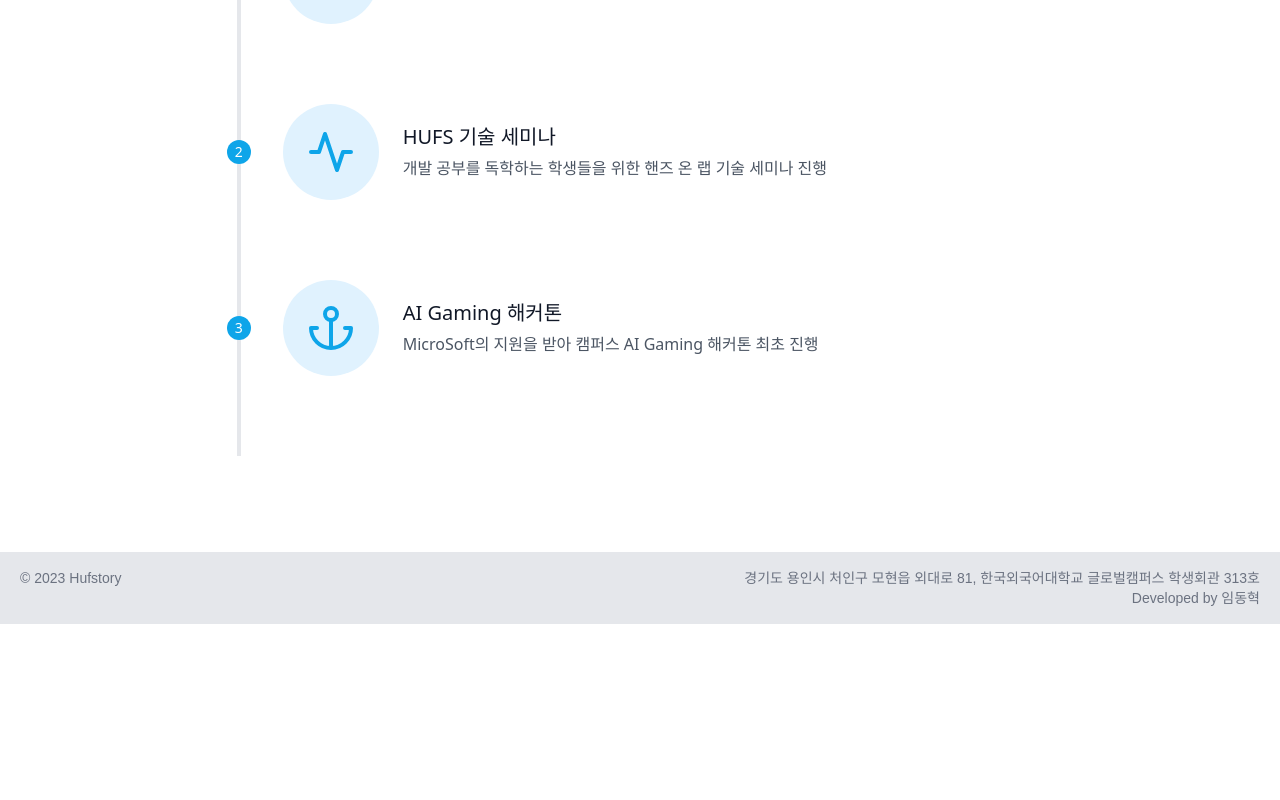
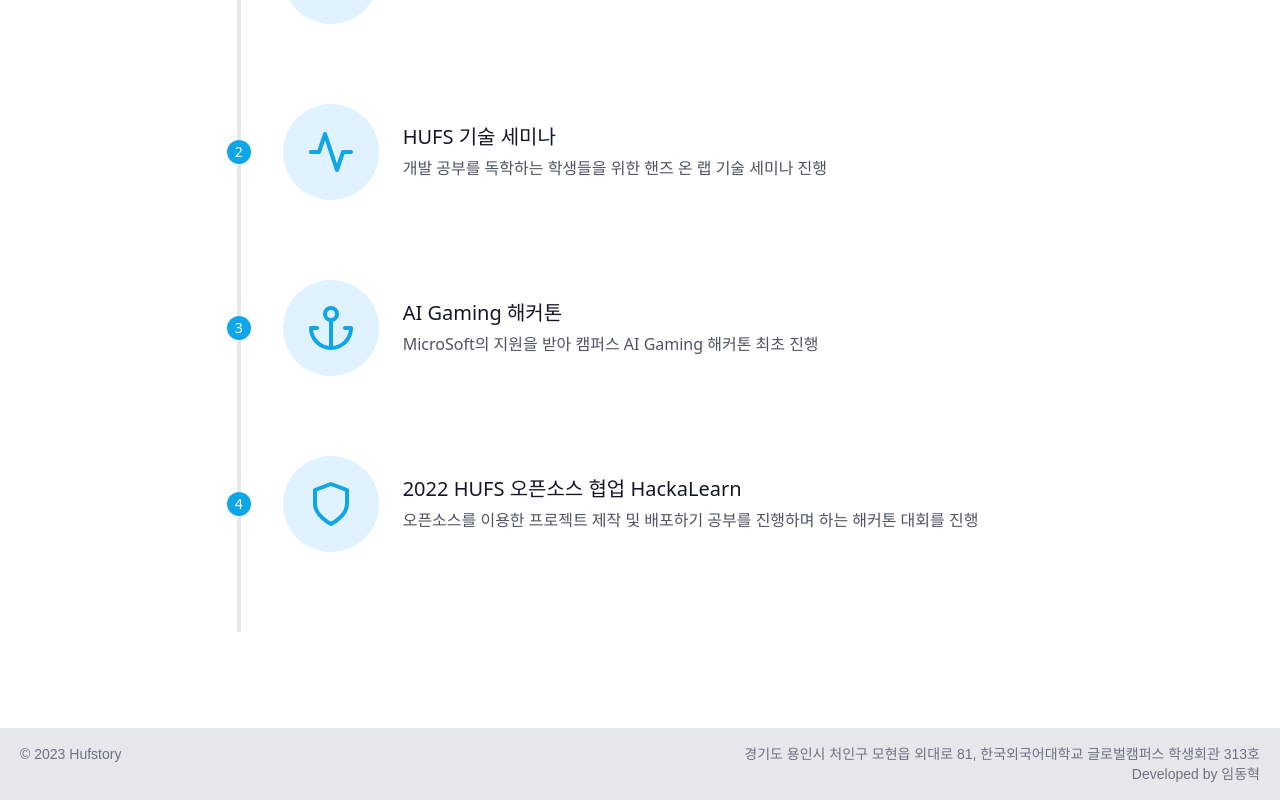
Before and after one commit to hufstory/hufstory.github.io, a React (Create React App) app: page /activity in a window 1280 px wide. Shown: the part 438-1238 px from the top of the page. Before the commit the page ends 1062 px from the top, so only its background shows below. Built offline with nearby package versions, Linux system fonts and the light colour scheme; a web font is replaced by a local one.

Commit message:
Hufstory Beta-1.1
지원서 및 내용 추가

```diff
--- a/src/App.tsx
+++ b/src/App.tsx
@@ -5,7 +5,7 @@ import About from "./pages/About/About"
 import Teams from "./pages/Teams/Teams"
 import Teams_Oechul from "./pages/Teams/Teams_Oechul"
 import Teams_Gbus from "./pages/Teams/Teams_Gbus"
-import Teams_Hubigo from "./pages/Teams/Teams_Hubigo"
+import Teams_hufsSpetition from "./pages/Teams/Teams_hufsSpetition"
 import Recruit from "./pages/Recruit/Recruit"
 import Activity from "./pages/Activity/Activity"
 
@@ -20,7 +20,7 @@ function App() {
         <Route path="/teams" element={<Teams />} />
         <Route path="/teams_oechul" element={<Teams_Oechul />} />
         <Route path="/teams_gbus" element={<Teams_Gbus />} />
-        <Route path="/teams_hubigo" element={<Teams_Hubigo />} />
+        <Route path="/teams_hufsSpetition" element={<Teams_hufsSpetition />} />
         <Route path="/recruit" element={<Recruit />} />
       </Routes>
     </Router>
--- a/src/components/Header.tsx
+++ b/src/components/Header.tsx
@@ -10,7 +10,7 @@ const Header = () => {
           to="/"
         >
           <span className="md:ml-5 text-2xl text-sky-500 font-nanumBold">
-            Hufstory
+            Hufstory-Beta.Ver
           </span>
         </Link>
         <nav className="md:ml-auto flex flex-wrap items-center text-base justify-center">
--- a/src/pages/Activity/Activity.tsx
+++ b/src/pages/Activity/Activity.tsx
@@ -14,7 +14,8 @@ const Activity = () => {
               HUFSTORY 세미나 활동 내역
             </h1>
             <p className="lg:w-2/3 mx-auto leading-relaxed text-base">
-              훕스토리에서 진행했던 세미나 활동 내역이며, 앞으로의 활동들이 추가될 예정입니다.
+              훕스토리에서 진행했던 세미나 활동 내역이며, 앞으로의 활동들이
+              추가될 예정입니다.
             </p>
           </div>
           <div className="flex relative pt-10 pb-20 sm:items-center md:w-2/3 mx-auto">
@@ -112,6 +113,38 @@ const Activity = () => {
               </div>
             </div>
           </div>
+          <div className="flex relative pb-20 sm:items-center md:w-2/3 mx-auto">
+            <div className="h-full w-6 absolute inset-0 flex items-center justify-center">
+              <div className="h-full w-1 bg-gray-200 pointer-events-none"></div>
+            </div>
+            <div className="flex-shrink-0 w-6 h-6 rounded-full mt-10 sm:mt-0 inline-flex items-center justify-center bg-sky-500 text-white relative z-10 title-font font-medium text-sm">
+              4
+            </div>
+            <div className="flex-grow md:pl-8 pl-6 flex sm:items-center items-start flex-col sm:flex-row">
+              <div className="flex-shrink-0 w-24 h-24 bg-sky-100 text-sky-500 rounded-full inline-flex items-center justify-center">
+                <svg
+                  fill="none"
+                  stroke="currentColor"
+                  stroke-linecap="round"
+                  stroke-linejoin="round"
+                  stroke-width="2"
+                  className="w-12 h-12"
+                  viewBox="0 0 24 24"
+                >
+                  <path d="M12 22s8-4 8-10V5l-8-3-8 3v7c0 6 8 10 8 10z"></path>
+                </svg>
+              </div>
+              <div className="flex-grow sm:pl-6 mt-6 sm:mt-0">
+                <h2 className="font-medium title-font text-gray-900 mb-1 text-xl">
+                  2022 HUFS 오픈소스 협업 HackaLearn
+                </h2>
+                <p className="leading-relaxed">
+                  오픈소스를 이용한 프로젝트 제작 및 배포하기 공부를 진행하며
+                  하는 해커톤 대회를 진행
+                </p>
+              </div>
+            </div>
+          </div>
         </div>
       </section>
 
--- a/src/pages/Recruit/Recruit.tsx
+++ b/src/pages/Recruit/Recruit.tsx
@@ -4,6 +4,9 @@ import Header from "../../components/Header"
 import Footer from "../../components/Footer"
 
 const Recruit = () => {
+  const url =
+    "https://docs.google.com/forms/d/e/1FAIpQLSfHGlTMNlkoKvlUVVD_p9VFaX8JEFH3u8TuKHJOc_TXiNfm4Q/viewform"
+
   return (
     <div>
       <Header />
@@ -19,7 +22,10 @@ const Recruit = () => {
               신청은 서울, 글로벌 상관 없이 한국외국어대학교 학생이면 누구나
               가능합니다!
             </p>
-            <button className="inline-flex mr-auto text-white bg-sky-500 border-0 py-2 px-6 hover:bg-sky-600 rounded text-lg animate-bounce mt-[2px] font-nanumRegular">
+            <button
+              onClick={() => window.open(url, '_blank')}
+              className="inline-flex mr-auto text-white bg-sky-500 border-0 py-2 px-6 hover:bg-sky-600 rounded text-lg animate-bounce mt-[2px] font-nanumRegular"
+            >
               지원하기
             </button>
           </div>
--- a/src/pages/Teams/Teams.tsx
+++ b/src/pages/Teams/Teams.tsx
@@ -33,9 +33,9 @@ const Teams = () => {
                 G버스: 버스 위치 정보 서비스
               </button>
             </Link>
-            <Link to="/Teams_Hubigo">
+            <Link to="/Teams_hufsSpetition">
               <button className="text-gray-600 bg-white border-b-2 py-2 px-8 hover:text-sky-600 hover:border-sky-600 text-sm sm:text-base md:text-lg">
-                HUBIGO: 강의 평가 서비스
+                외청: 외대 청원
               </button>
             </Link>
           </div>
--- a/src/pages/Teams/Teams_Gbus.tsx
+++ b/src/pages/Teams/Teams_Gbus.tsx
@@ -32,9 +32,9 @@ const Teams_Gbus = () => {
                 G버스: 버스 위치 정보 서비스
               </button>
             </Link>
-            <Link to="/Teams_Hubigo">
+            <Link to="/Teams_hufsSpetition">
               <button className="text-gray-600 bg-white border-b-2 py-2 px-8 hover:text-sky-600 hover:border-sky-600 text-sm sm:text-base md:text-lg">
-                HUBIGO: 강의 평가 서비스
+                외청: 외대 청원
               </button>
             </Link>
           </div>
@@ -43,9 +43,15 @@ const Teams_Gbus = () => {
             <h1 className="text-xl sm:text-2xl mb-4">
               G버스 : 버스 위치 정보 서비스
             </h1>
-            <p className="mb-2 text-sm sm:text-base">지버스 한줄 요약</p>
+            <p className="mb-2 text-sm sm:text-base">글로벌캠퍼스의 빨간 버스 및 셔틀 버스 위치 정보 서비스</p>
 
-            <p className="text-sm sm:text-base">한줄 설명</p>
+            <p className="text-sm sm:text-base">
+              1. 빵차 위치와 광역버스 위치를 한 뷰에 제공<br></br>
+              2. A정류장에서 B정류장으로 가는데 광역버스와 빵차 시간을 계산하여
+              더 빠른 방법 제공<br></br>
+              3. 광역버스 차고지, 빨버, 빵차 등 출발시간표를 함께제공(현재
+              시각을 기준으로)
+            </p>
           </div>
         </div>
       </div>
--- a/src/pages/Teams/Teams_Oechul.tsx
+++ b/src/pages/Teams/Teams_Oechul.tsx
@@ -32,9 +32,9 @@ const Teams_Oechul = () => {
                 G버스: 버스 위치 정보 서비스
               </button>
             </Link>
-            <Link to="/Teams_Hubigo">
+            <Link to="/Teams_hufsSpetition">
               <button className="text-gray-600 bg-white border-b-2 py-2 px-8 hover:text-sky-600 hover:border-sky-600 text-sm sm:text-base md:text-lg">
-                HUBIGO: 강의 평가 서비스
+                외청: 외대 청원
               </button>
             </Link>
           </div>
@@ -43,9 +43,17 @@ const Teams_Oechul = () => {
             <h1 className="text-xl sm:text-2xl mb-4">
               외출 : 외대생 솔로 탈출 프로젝트
             </h1>
-            <p className="mb-2 text-sm sm:text-base">외출 한줄 요약</p>
+            <p className="mb-2 text-sm sm:text-base">
+              외대생 솔로탈출 프로젝트 '외출'
+            </p>
 
-            <p className="text-sm sm:text-base">외출 설명</p>
+            <p className="text-sm sm:text-base">
+              외로운 솔로생들을 위한 솔로탈출 프로젝트 <br></br><br></br>
+              #이제 그만 외로워도 되잖아 <br></br>
+              #글로벌캠퍼스 #서울캠퍼스 #외대생 #모두 #환영 <br></br>
+              #곧크리스마스인데 #솔크는이제그만 #훕스토리 #신입도모집 <br></br>
+              #개발자 #디자이너
+            </p>
           </div>
         </div>
       </div>
--- a/src/pages/Teams/Teams_Hubigo.tsx
+++ b/src/pages/Teams/Teams_hufsSpetition.tsx
@@ -32,20 +32,28 @@ const Teams_Hubigo = () => {
                 G버스: 버스 위치 정보 서비스
               </button>
             </Link>
-            <Link to="/Teams_Hubigo">
+            <Link to="/Teams_HufsSpetition">
               <button className="text-gray-600 bg-white border-b-2 border-sky-400 py-2 px-8 hover:text-sky-600 hover:border-sky-600 text-sm sm:text-base md:text-lg">
-                HUBIGO: 강의 평가 서비스
+                외청: 외대 청원
               </button>
             </Link>
           </div>
 
           <div className="mt-8">
-            <h1 className="text-xl sm:text-2xl mb-4">
-              HUBIGO : 강의 평가 서비스
-            </h1>
-            <p className="mb-2 text-sm sm:text-base">한줄 요약</p>
+            <h1 className="text-xl sm:text-2xl mb-4">외청: 외대 청원</h1>
+            <p className="mb-2 text-sm sm:text-base">
+              외대생들의 청원을 위해 만들어진 사이트
+            </p>
 
-            <p className="text-sm sm:text-base">후비고 설명</p>
+            <p className="text-sm sm:text-base">
+              외대의 청원시스템을 만들어 기존 학우분들의 불만이나 의견을 청원을
+              통해 접수 받는 방향입니다.<br></br>
+              기존의 질문, 건의 게시판같은 경우 올려도 큰 효력을 발휘 못하는
+              경우도 있고<br></br> 많은 학우분들이 원하는 건의이지만 어느정도의
+              수치성을 파악이 안되어 심각한건지등등 을 모르는 경우가 많았습니다.
+              <br></br>
+              이를 외청을 통해 해결을 목표로 만들어진 사이트 입니다.
+            </p>
           </div>
         </div>
       </div>
```
Also changed, not shown: 1 other file (tests, documents, lock files or other folders).
